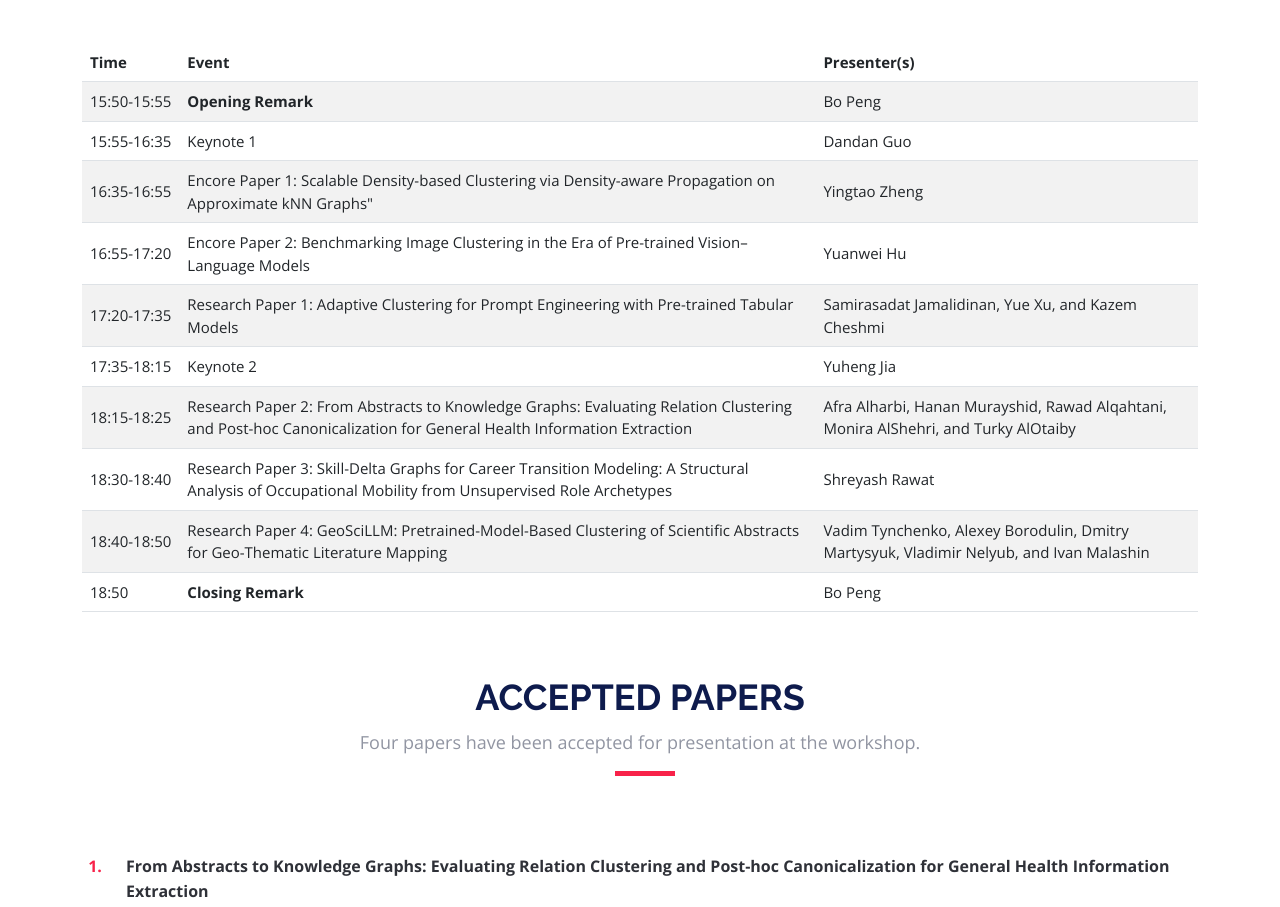
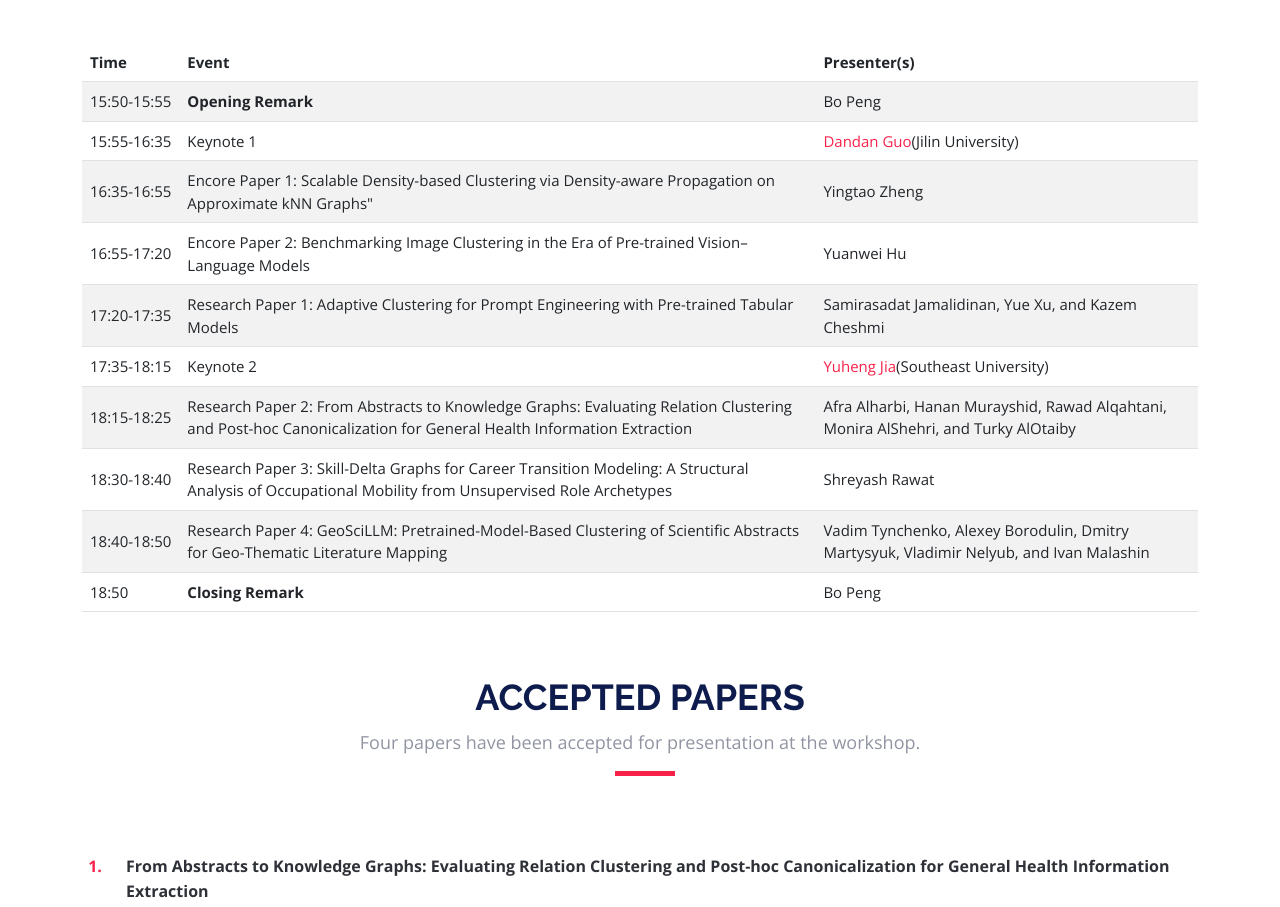
Before and after one commit to trustvlm/PM4Cluster-ICDM26, a plain HTML site: page index.html in a window 1280 px wide. Shown: the part 1960-2867 px from the top of the page. Drawn offline with nearby package versions, Linux system fonts and the light colour scheme.

Commit message:
Update index.html

```diff
--- a/index.html
+++ b/index.html
@@ -185,11 +185,11 @@ This workshop offers a timely opportunity to bring together researchers and prac
         </thead>
         <tbody>
           <tr><td>15:50-15:55</td><td><strong>Opening Remark</strong></td><td>Bo Peng</td></tr>
-          <tr><td>15:55-16:35</td><td>Keynote 1</td><td>Dandan Guo</td></tr>
+          <tr><td>15:55-16:35</td><td>Keynote 1</td><td><a href="https://sai.jlu.edu.cn/info/1094/4054.htm">Dandan Guo</a>(Jilin University)</td></tr>
 		  <tr><td>16:35-16:55</td><td>Encore Paper 1: Scalable Density-based Clustering via Density-aware Propagation on Approximate kNN Graphs"</td><td>Yingtao Zheng</td></tr>
           <tr><td>16:55-17:20</td><td>Encore Paper 2: Benchmarking Image Clustering in the Era of Pre-trained Vision–Language Models</td><td>Yuanwei Hu</td></tr>
 		  <tr><td>17:20-17:35</td><td>Research Paper 1: Adaptive Clustering for Prompt Engineering with Pre-trained Tabular Models</td><td>Samirasadat Jamalidinan, Yue Xu, and Kazem Cheshmi</td></tr>
-          <tr><td>17:35-18:15</td><td>Keynote 2</td><td>Yuheng Jia</td></tr>
+          <tr><td>17:35-18:15</td><td>Keynote 2</td><td><a href="https://jyh-learning.github.io/">Yuheng Jia</a>(Southeast University)</td></tr>
           <tr><td>18:15-18:25</td><td>Research Paper 2: From Abstracts to Knowledge Graphs: Evaluating Relation Clustering and Post-hoc Canonicalization for General Health Information Extraction</td><td>Afra Alharbi, Hanan Murayshid, Rawad Alqahtani, Monira AlShehri, and Turky AlOtaiby</td></tr>
           <tr><td>18:30-18:40</td><td>Research Paper 3: Skill-Delta Graphs for Career Transition Modeling: A Structural Analysis of Occupational Mobility from Unsupervised Role Archetypes</td><td>Shreyash Rawat</td></tr>
           <tr><td>18:40-18:50</td><td>Research Paper 4: GeoSciLLM: Pretrained-Model-Based Clustering of Scientific Abstracts for Geo-Thematic Literature Mapping</td><td>Vadim Tynchenko, Alexey Borodulin, Dmitry Martysyuk, Vladimir Nelyub, and Ivan Malashin</td></tr>
```
